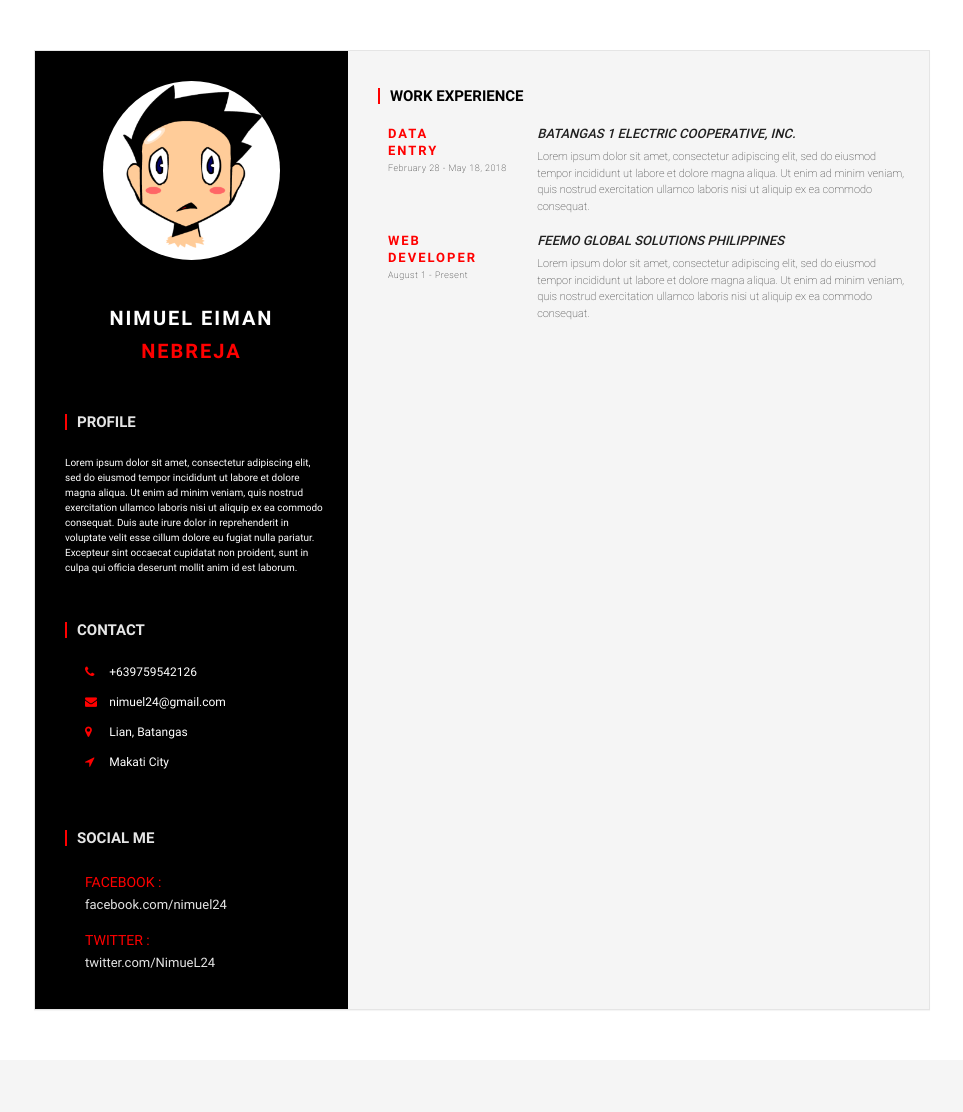
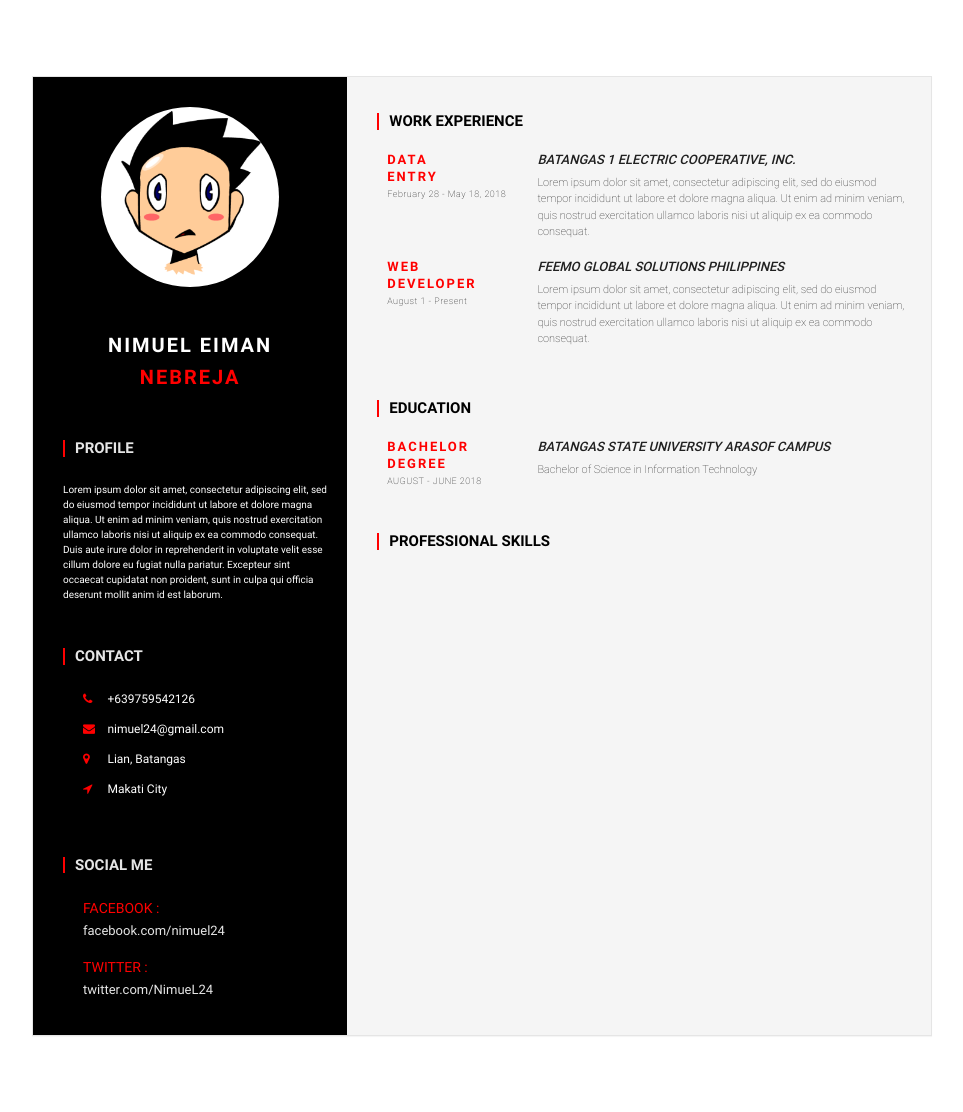
Before and after one commit to eimanebreja/eimanebreja.github.io, a PHP site: page / in a window 1280 px wide. Shown: the whole page, without its empty margins (158-1121 px from the left). Before the commit the page ends 1010 px from the top, so only its background shows below. Run offline with PHP 8.4, Linux system fonts and the light colour scheme.

Commit message:
Adding style

```diff
--- a/assets/css/style.css
+++ b/assets/css/style.css
@@ -1,138 +1,139 @@
-.container .port-content {
+.port-content {
   padding: 50px 0;
   display: flex;
   justify-content: center;
   justify-items: center; }
-  .container .port-content .port-bg {
+  .port-content .port-bg {
     background-color: #f5f5f5;
     border: 1px solid #e5e5e5;
     box-shadow: 0 1px 1px rgba(0, 0, 0, 0.04);
     height: auto;
     max-width: 900px;
-    width: 100%; }
-    .container .port-content .port-bg .port-bg-half {
+    width: 100%;
+    margin: 2%; }
+    .port-content .port-bg .port-bg-half {
       display: flex;
       flex-direction: row; }
-      .container .port-content .port-bg .port-bg-half .half-about-me {
+      .port-content .port-bg .port-bg-half .half-about-me {
         height: 100%;
         background-color: black;
         flex-basis: 35%;
         padding: 10px; }
-        .container .port-content .port-bg .port-bg-half .half-about-me .about-profile-pic {
+        .port-content .port-bg .port-bg-half .half-about-me .about-profile-pic {
           text-align: center; }
-          .container .port-content .port-bg .port-bg-half .half-about-me .about-profile-pic .image-content {
+          .port-content .port-bg .port-bg-half .half-about-me .about-profile-pic .image-content {
             padding: 20px 20px; }
-            .container .port-content .port-bg .port-bg-half .half-about-me .about-profile-pic .image-content img {
+            .port-content .port-bg .port-bg-half .half-about-me .about-profile-pic .image-content img {
               border-radius: 50%;
               width: 70%;
               height: auto; }
-        .container .port-content .port-bg .port-bg-half .half-about-me .about-profile-name h1 {
+        .port-content .port-bg .port-bg-half .half-about-me .about-profile-name h1 {
           color: white;
           font-size: 20px;
           font-weight: 600;
           letter-spacing: 2px;
           line-height: 1px;
           text-align: center; }
-          .container .port-content .port-bg .port-bg-half .half-about-me .about-profile-name h1#lastname {
+          .port-content .port-bg .port-bg-half .half-about-me .about-profile-name h1#lastname {
             color: red; }
-        .container .port-content .port-bg .port-bg-half .half-about-me .about-profile-name h2 {
+        .port-content .port-bg .port-bg-half .half-about-me .about-profile-name h2 {
           font-size: 13px;
           color: #f5f5f5;
           letter-spacing: 1px; }
-        .container .port-content .port-bg .port-bg-half .half-about-me .about-profile-info {
+        .port-content .port-bg .port-bg-half .half-about-me .about-profile-info {
           padding: 5px 10px 0px 20px; }
-          .container .port-content .port-bg .port-bg-half .half-about-me .about-profile-info .profile-info-header {
+          .port-content .port-bg .port-bg-half .half-about-me .about-profile-info .profile-info-header {
             border-left: 2px solid red; }
-            .container .port-content .port-bg .port-bg-half .half-about-me .about-profile-info .profile-info-header h1 {
+            .port-content .port-bg .port-bg-half .half-about-me .about-profile-info .profile-info-header h1 {
               padding-left: 10px;
               font-size: 15px;
               font-weight: 600;
               color: #e5e5e5; }
-          .container .port-content .port-bg .port-bg-half .half-about-me .about-profile-info .profile-info-text p {
+          .port-content .port-bg .port-bg-half .half-about-me .about-profile-info .profile-info-text p {
             color: white;
             font-size: 10px; }
-        .container .port-content .port-bg .port-bg-half .half-about-me .about-profile-contact {
+        .port-content .port-bg .port-bg-half .half-about-me .about-profile-contact {
           padding: 5px 10px 10px 20px; }
-          .container .port-content .port-bg .port-bg-half .half-about-me .about-profile-contact .profile-contact-header {
+          .port-content .port-bg .port-bg-half .half-about-me .about-profile-contact .profile-contact-header {
             border-left: 2px solid red; }
-            .container .port-content .port-bg .port-bg-half .half-about-me .about-profile-contact .profile-contact-header h1 {
+            .port-content .port-bg .port-bg-half .half-about-me .about-profile-contact .profile-contact-header h1 {
               padding-left: 10px;
               font-size: 15px;
               font-weight: 600;
               color: #e5e5e5; }
-          .container .port-content .port-bg .port-bg-half .half-about-me .about-profile-contact .profile-contact-content {
+          .port-content .port-bg .port-bg-half .half-about-me .about-profile-contact .profile-contact-content {
             padding-left: 20px; }
-            .container .port-content .port-bg .port-bg-half .half-about-me .about-profile-contact .profile-contact-content p {
+            .port-content .port-bg .port-bg-half .half-about-me .about-profile-contact .profile-contact-content p {
               display: flex;
               flex-direction: row;
               font-size: 12px; }
-              .container .port-content .port-bg .port-bg-half .half-about-me .about-profile-contact .profile-contact-content p span#icon {
+              .port-content .port-bg .port-bg-half .half-about-me .about-profile-contact .profile-contact-content p span#icon {
                 flex-basis: 10%;
                 padding-right: 10px;
                 color: red; }
-              .container .port-content .port-bg .port-bg-half .half-about-me .about-profile-contact .profile-contact-content p span#text {
+              .port-content .port-bg .port-bg-half .half-about-me .about-profile-contact .profile-contact-content p span#text {
                 flex-basis: 50%;
                 color: white; }
-        .container .port-content .port-bg .port-bg-half .half-about-me .about-profile-social {
+        .port-content .port-bg .port-bg-half .half-about-me .about-profile-social {
           padding: 5px 10px 10px 20px; }
-          .container .port-content .port-bg .port-bg-half .half-about-me .about-profile-social .profile-social-header {
+          .port-content .port-bg .port-bg-half .half-about-me .about-profile-social .profile-social-header {
             border-left: 2px solid red; }
-            .container .port-content .port-bg .port-bg-half .half-about-me .about-profile-social .profile-social-header h1 {
+            .port-content .port-bg .port-bg-half .half-about-me .about-profile-social .profile-social-header h1 {
               padding-left: 10px;
               font-size: 15px;
               font-weight: 600;
               color: #e5e5e5; }
-          .container .port-content .port-bg .port-bg-half .half-about-me .about-profile-social .profile-social-content {
+          .port-content .port-bg .port-bg-half .half-about-me .about-profile-social .profile-social-content {
             padding-left: 20px; }
-            .container .port-content .port-bg .port-bg-half .half-about-me .about-profile-social .profile-social-content p {
+            .port-content .port-bg .port-bg-half .half-about-me .about-profile-social .profile-social-content p {
               display: flex;
               flex-direction: column; }
-              .container .port-content .port-bg .port-bg-half .half-about-me .about-profile-social .profile-social-content p span#title {
+              .port-content .port-bg .port-bg-half .half-about-me .about-profile-social .profile-social-content p span#title {
                 color: red;
                 font-size: 14px; }
-              .container .port-content .port-bg .port-bg-half .half-about-me .about-profile-social .profile-social-content p span#subtitle a {
+              .port-content .port-bg .port-bg-half .half-about-me .about-profile-social .profile-social-content p span#subtitle a {
                 color: #e5e5e5;
                 font-size: 13px; }
-      .container .port-content .port-bg .port-bg-half .half-reference {
+      .port-content .port-bg .port-bg-half .half-reference {
         flex-basis: 65%;
         padding-left: 10px;
         padding-right: 10px; }
-        .container .port-content .port-bg .port-bg-half .half-reference .reference-work {
+        .port-content .port-bg .port-bg-half .half-reference .reference-container {
           padding: 5px 10px 10px 20px; }
-          .container .port-content .port-bg .port-bg-half .half-reference .reference-work .reference-work-header {
+          .port-content .port-bg .port-bg-half .half-reference .reference-container .reference-header {
             border-left: 2px solid red; }
-            .container .port-content .port-bg .port-bg-half .half-reference .reference-work .reference-work-header h1 {
+            .port-content .port-bg .port-bg-half .half-reference .reference-container .reference-header h1 {
               padding-left: 10px;
               font-size: 15px;
               font-weight: 600;
               color: black; }
-          .container .port-content .port-bg .port-bg-half .half-reference .reference-work .reference-work-content {
+          .port-content .port-bg .port-bg-half .half-reference .reference-container .reference-content {
             margin-top: -10px;
             display: flex;
             flex-direction: row;
             padding-bottom: 10px; }
-            .container .port-content .port-bg .port-bg-half .half-reference .reference-work .reference-work-content .work-content-title {
+            .port-content .port-bg .port-bg-half .half-reference .reference-container .reference-content .content-title {
               flex-basis: 30%;
               padding-left: 10px; }
-              .container .port-content .port-bg .port-bg-half .half-reference .reference-work .reference-work-content .work-content-title p {
+              .port-content .port-bg .port-bg-half .half-reference .reference-container .reference-content .content-title p {
                 letter-spacing: 2px;
                 font-weight: 600;
                 color: red;
                 line-height: 4px;
                 font-size: 13px; }
-                .container .port-content .port-bg .port-bg-half .half-reference .reference-work .reference-work-content .work-content-title p#date {
+                .port-content .port-bg .port-bg-half .half-reference .reference-container .reference-content .content-title p#date {
                   font-size: 9px;
                   letter-spacing: .5px;
                   color: black;
                   font-weight: 100; }
-            .container .port-content .port-bg .port-bg-half .half-reference .reference-work .reference-work-content .work-content-company {
+            .port-content .port-bg .port-bg-half .half-reference .reference-container .reference-content .content-company {
               flex-basis: 70%; }
-              .container .port-content .port-bg .port-bg-half .half-reference .reference-work .reference-work-content .work-content-company .company-name p {
+              .port-content .port-bg .port-bg-half .half-reference .reference-container .reference-content .content-company .company-name p {
                 line-height: 4px;
                 font-style: italic;
                 font-size: 13px;
                 font-weight: 500; }
-              .container .port-content .port-bg .port-bg-half .half-reference .reference-work .reference-work-content .work-content-company .postion-role p {
+              .port-content .port-bg .port-bg-half .half-reference .reference-container .reference-content .content-company .postion-role p {
                 font-weight: 200;
                 font-size: 11px; }
 
--- a/assets/sass/style.scss
+++ b/assets/sass/style.scss
@@ -1,5 +1,3 @@
-.container {
-
 .port-content {
   padding: 50px 0;
   display: flex;
@@ -12,8 +10,8 @@
     box-shadow: 0 1px 1px rgba(0, 0, 0, .04);
     height: auto;
     max-width: 900px;
-
     width: 100%;
+    margin: 2%;
 
     // :hover {
     //     box-shadow: 0 8px 16px 0 rgba(0, 0, 0, 0.2);
@@ -178,10 +176,10 @@
         padding-left: 10px;
         padding-right: 10px;
 
-          .reference-work {
+        .reference-container {
           padding: 5px 10px 10px 20px;
 
-            .reference-work-header {
+          .reference-header {
             border-left: 2px solid red;
 
             h1 {
@@ -192,13 +190,13 @@
             }
           }
 
-            .reference-work-content {
+          .reference-content {
             margin-top: -10px;
             display: flex;
             flex-direction: row;
             padding-bottom: 10px;
 
-              .work-content-title {
+            .content-title {
               flex-basis: 30%;
               padding-left: 10px;
 
@@ -221,7 +219,7 @@
 
             }
 
-              .work-content-company {
+            .content-company {
               flex-basis: 70%;
 
               .company-name {
@@ -247,7 +245,4 @@
       }
     }
   }
-
 }
-
-}
--- a/index.html
+++ b/index.html
@@ -1,29 +1,47 @@
 <!DOCTYPE html>
 <html lang="en">
-
   <head>
     <meta http-equiv="Content-Type" content="text/html; charset=UTF-8" />
     <meta name="viewport" content="width=device-width, initial-scale=1" />
     <title>Nimuel Eiman Nebreja</title>
-    <link href="https://fonts.googleapis.com/icon?family=Material+Icons" rel="stylesheet">
-    <link href="assets/css/materialize.css" type="text/css" rel="stylesheet" media="screen,projection" />
-    <link href="assets/css/style.css" type="text/css" rel="stylesheet" media="screen,projection" />
-    <link href="https://stackpath.bootstrapcdn.com/font-awesome/4.7.0/css/font-awesome.min.css" type="text/css"
-        rel="stylesheet" media="screen,projection" />
-    <link href="https://cdnjs.cloudflare.com/ajax/libs/materialize/0.100.2/css/materialize.min.css" rel="stylesheet" />
-
+    <link
+      href="https://fonts.googleapis.com/icon?family=Material+Icons"
+      rel="stylesheet"
+    />
+    <link
+      href="assets/css/materialize.css"
+      type="text/css"
+      rel="stylesheet"
+      media="screen,projection"
+    />
+    <link
+      href="assets/css/style.css"
+      type="text/css"
+      rel="stylesheet"
+      media="screen,projection"
+    />
+    <link
+      href="https://stackpath.bootstrapcdn.com/font-awesome/4.7.0/css/font-awesome.min.css"
+      type="text/css"
+      rel="stylesheet"
+      media="screen,projection"
+    />
+    <link
+      href="https://cdnjs.cloudflare.com/ajax/libs/materialize/0.100.2/css/materialize.min.css"
+      rel="stylesheet"
+    />
   </head>
 
   <body>
     <section>
-        <div class="container">
+      <div class="container-view">
         <div class="port-content">
           <div class="port-bg">
             <div class="port-bg-half">
               <div class="half-about-me">
                 <div class="about-profile-pic">
                   <div class="image-content">
-                                    <img src="assets/images/eiman_cartoon.png">
+                    <img src="assets/images/eiman_cartoon.png" />
                   </div>
                 </div>
                 <div class="about-profile-name">
@@ -35,12 +53,16 @@
                     <h1>PROFILE</h1>
                   </div>
                   <div class="profile-info-text">
-                                    <p>Lorem ipsum dolor sit amet, consectetur adipiscing elit, sed do eiusmod tempor
-                                        incididunt ut labore et dolore magna aliqua. Ut enim ad minim veniam, quis
-                                        nostrud exercitation ullamco laboris nisi ut aliquip ex ea commodo consequat.
-                                        Duis aute irure dolor in reprehenderit in voluptate velit esse cillum dolore eu
-                                        fugiat nulla pariatur. Excepteur sint occaecat cupidatat non proident, sunt in
-                                        culpa qui officia deserunt mollit anim id est laborum.</p>
+                    <p>
+                      Lorem ipsum dolor sit amet, consectetur adipiscing elit,
+                      sed do eiusmod tempor incididunt ut labore et dolore magna
+                      aliqua. Ut enim ad minim veniam, quis nostrud exercitation
+                      ullamco laboris nisi ut aliquip ex ea commodo consequat.
+                      Duis aute irure dolor in reprehenderit in voluptate velit
+                      esse cillum dolore eu fugiat nulla pariatur. Excepteur
+                      sint occaecat cupidatat non proident, sunt in culpa qui
+                      officia deserunt mollit anim id est laborum.
+                    </p>
                   </div>
                 </div>
                 <div class="about-profile-contact">
@@ -49,19 +71,27 @@
                   </div>
                   <div class="profile-contact-content">
                     <p>
-                                        <span id="icon"><i class="fa fa-phone" aria-hidden="true"></i></span>
+                      <span id="icon"
+                        ><i class="fa fa-phone" aria-hidden="true"></i
+                      ></span>
                       <span id="text">+639759542126</span>
                     </p>
                     <p>
-                                        <span id="icon"><i class="fa fa-envelope" aria-hidden="true"></i></span>
+                      <span id="icon"
+                        ><i class="fa fa-envelope" aria-hidden="true"></i
+                      ></span>
                       <span id="text">nimuel24@gmail.com</span>
                     </p>
                     <p>
-                                        <span id="icon"><i class="fa fa-map-marker" aria-hidden="true"></i></span>
+                      <span id="icon"
+                        ><i class="fa fa-map-marker" aria-hidden="true"></i
+                      ></span>
                       <span id="text">Lian, Batangas</span>
                     </p>
                     <p>
-                                        <span id="icon"><i class="fa fa-location-arrow" aria-hidden="true"></i></span>
+                      <span id="icon"
+                        ><i class="fa fa-location-arrow" aria-hidden="true"></i
+                      ></span>
                       <span id="text">Makati City</span>
                     </p>
                   </div>
@@ -73,66 +103,95 @@
                   <div class="profile-social-content">
                     <p>
                       <span id="title">FACEBOOK :</span>
-                                        <span id="subtitle"><a
-                                                href="https://www.facebook.com/nimuel24">facebook.com/nimuel24</a></span>
+                      <span id="subtitle"
+                        ><a href="https://www.facebook.com/nimuel24"
+                          >facebook.com/nimuel24</a
+                        ></span
+                      >
                     </p>
                     <p>
                       <span id="title">TWITTER :</span>
-                                        <span id="subtitle"><a
-                                                href="https://twitter.com/NimueL24">twitter.com/NimueL24</a></span>
+                      <span id="subtitle"
+                        ><a href="https://twitter.com/NimueL24"
+                          >twitter.com/NimueL24</a
+                        ></span
+                      >
                     </p>
                   </div>
-
                 </div>
               </div>
               <div class="half-reference">
-                            <div class="reference-work">
-                                <div class="reference-work-header">
+                <div class="reference-container">
+                  <div class="reference-header">
                     <h1>WORK EXPERIENCE</h1>
                   </div>
-                                <div class="reference-work-content">
-                                    <div class="work-content-title">
+                  <div class="reference-content">
+                    <div class="content-title">
                       <p>DATA</p>
                       <p id="postion">ENTRY</p>
                       <p id="date">February 28 - May 18, 2018</p>
                     </div>
-                                    <div class="work-content-company">
+                    <div class="content-company">
                       <div class="company-name">
                         <p>BATANGAS 1 ELECTRIC COOPERATIVE, INC.</p>
                       </div>
                       <div class="postion-role">
-                                            <p>Lorem ipsum dolor sit amet, consectetur adipiscing elit, sed do eiusmod
-                                                tempor
-                                                incididunt ut labore et dolore magna aliqua. Ut enim ad minim veniam,
-                                                quis
-                                                nostrud exercitation ullamco laboris nisi ut aliquip ex ea commodo
-                                                consequat.</p>
-                                        </div>
-
+                        <p>
+                          Lorem ipsum dolor sit amet, consectetur adipiscing
+                          elit, sed do eiusmod tempor incididunt ut labore et
+                          dolore magna aliqua. Ut enim ad minim veniam, quis
+                          nostrud exercitation ullamco laboris nisi ut aliquip
+                          ex ea commodo consequat.
+                        </p>
                       </div>
                     </div>
-                                <div class="reference-work-content">
-                                    <div class="work-content-title">
+                  </div>
+                  <div class="reference-content">
+                    <div class="content-title">
                       <p>WEB</p>
                       <p id="postion">DEVELOPER</p>
                       <p id="date">August 1 - Present</p>
                     </div>
-                                    <div class="work-content-company">
+                    <div class="content-company">
                       <div class="company-name">
                         <p>FEEMO GLOBAL SOLUTIONS PHILIPPINES</p>
                       </div>
                       <div class="postion-role">
-                                            <p>Lorem ipsum dolor sit amet, consectetur adipiscing elit, sed do eiusmod
-                                                tempor
-                                                incididunt ut labore et dolore magna aliqua. Ut enim ad minim veniam,
-                                                quis
-                                                nostrud exercitation ullamco laboris nisi ut aliquip ex ea commodo
-                                                consequat.</p>
-                                        </div>
+                        <p>
+                          Lorem ipsum dolor sit amet, consectetur adipiscing
+                          elit, sed do eiusmod tempor incididunt ut labore et
+                          dolore magna aliqua. Ut enim ad minim veniam, quis
+                          nostrud exercitation ullamco laboris nisi ut aliquip
+                          ex ea commodo consequat.
+                        </p>
                       </div>
                     </div>
                   </div>
 
+                  <div class="reference-header">
+                    <h1>EDUCATION</h1>
+                  </div>
+                  <div class="reference-content">
+                    <div class="content-title">
+                      <p>BACHELOR</p>
+                      <p id="postion">DEGREE</p>
+                      <p id="date">AUGUST - JUNE 2018</p>
+                    </div>
+                    <div class="content-company">
+                      <div class="company-name">
+                        <p>BATANGAS STATE UNIVERSITY ARASOF CAMPUS</p>
+                      </div>
+                      <div class="postion-role">
+                        <p>
+                          Bachelor of Science in Information Technology
+                        </p>
+                      </div>
+                    </div>
+                  </div>
+                  <div class="reference-header">
+                    <h1>PROFESSIONAL SKILLS</h1>
+                  </div>
+                </div>
               </div>
             </div>
           </div>
@@ -140,11 +199,8 @@
       </div>
     </section>
   </body>
-<script src="assets/js/jquery-2.2.1.min.js">
-</script>
+  <script src="assets/js/jquery-2.2.1.min.js"></script>
   <script src="assets/js/init.js"></script>
   <script src="assets/js/materialize.min.js"></script>
   <script src="assets/js/materialize.js"></script>
-</body>
-
 </html>
```
Also changed, not shown: 1 other file. Lines whose indentation alone changed are shown as unchanged.
